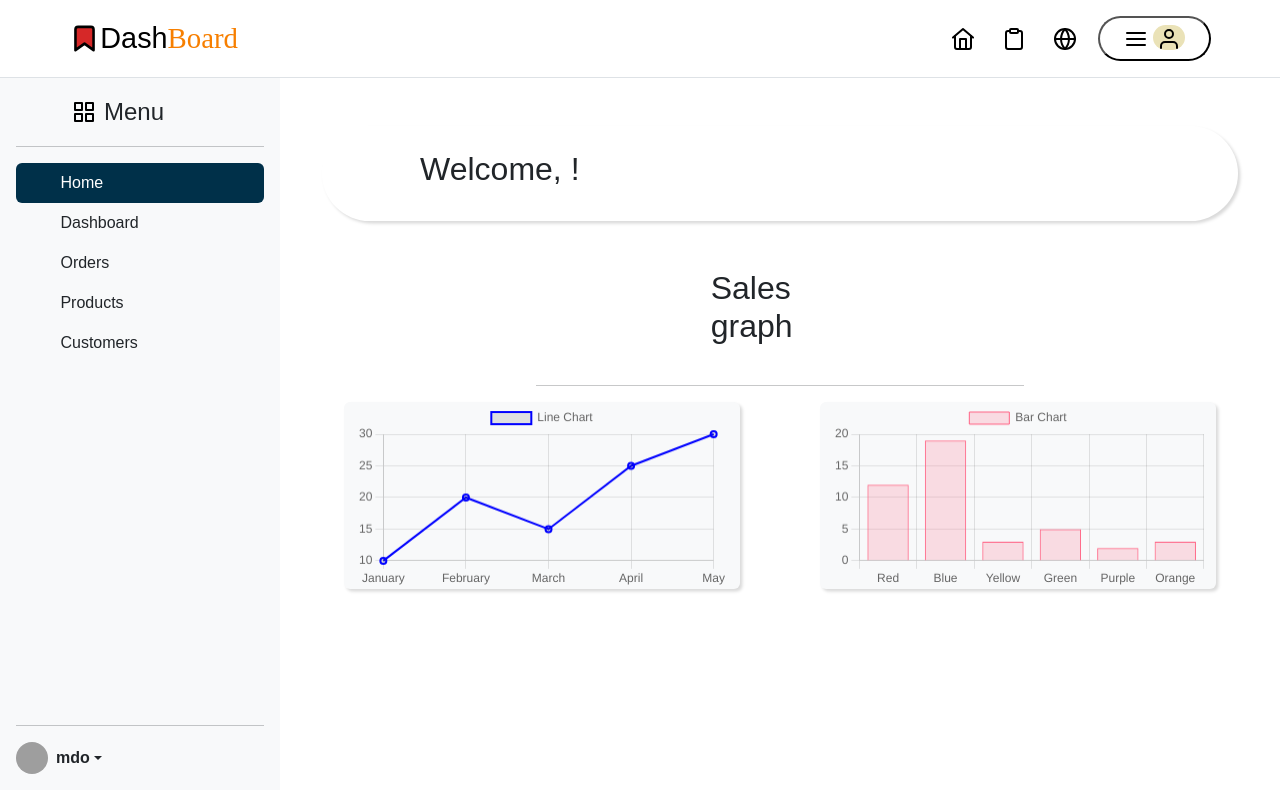
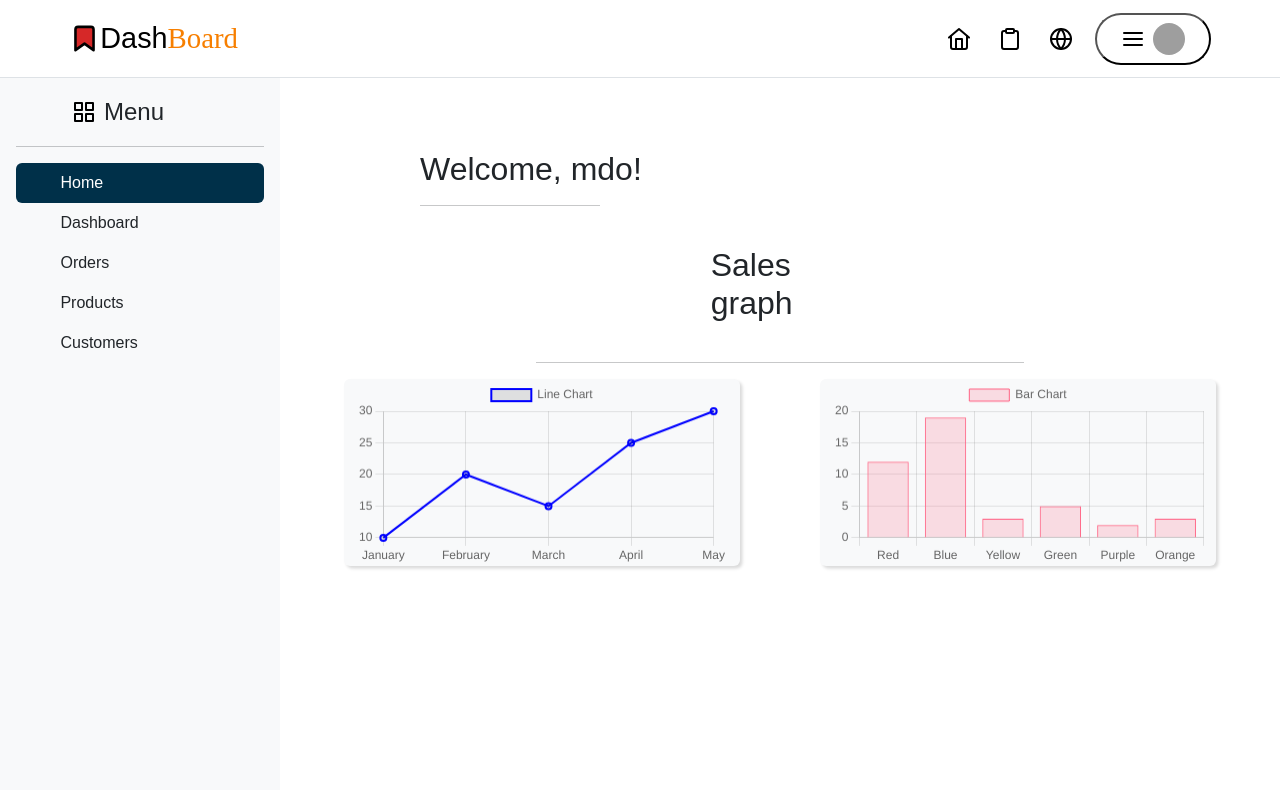
Before and after one commit to elkhailihamza/YouBooking, a PHP site: page /resources/page/dashboard.php in a window 1280 px wide. Run offline with PHP 8.4, Linux system fonts and the light colour scheme; some web fonts are replaced; grey boxes are pictures that could not be loaded.

Commit message:
some changes

```diff
--- a/resources/includes/board_header.php
+++ b/resources/includes/board_header.php
@@ -65,35 +65,26 @@
                 </ul>
             </div>
             <div class="dropdown d-flex align-items-center dropdown__menu">
-                <button class="bg-white rounded-pill px-4 py-2" type="button" data-bs-toggle="dropdown"
-                    data-toggle="dropdown" aria-expanded="false">
+                <button class="bg-white d-flex align-items-center gap-2 rounded-pill px-4 py-2" type="button"
+                    data-bs-toggle="dropdown" data-toggle="dropdown" aria-expanded="false">
                     <svg xmlns="http://www.w3.org/2000/svg" width="24" height="24" viewBox="0 0 24 24" fill="none"
                         stroke="#000000" stroke-width="2" stroke-linecap="round" stroke-linejoin="round">
                         <line x1="3" y1="12" x2="21" y2="12"></line>
                         <line x1="3" y1="6" x2="21" y2="6"></line>n
                         <line x1="3" y1="18" x2="21" y2="18"></line>
                     </svg>
-                    <span class="rounded-pill p-1" style="background-color: #EAE2B7;">
-                        <svg xmlns="http://www.w3.org/2000/svg" width="24" height="24" viewBox="0 0 24 24" fill="none"
-                            stroke="#000000" stroke-width="2" stroke-linecap="round" stroke-linejoin="round"
-                            class="feather feather-user">
-                            <path d="M20 21v-2a4 4 0 0 0-4-4H8a4 4 0 0 0-4 4v2"></path>
-                            <circle cx="12" cy="7" r="4"></circle>
-                        </svg></span>
+                    <a href="#" class="d-flex align-items-center text-decoration-none">
+                        <img src="https://github.com/mdo.png" alt="" width="32" height="32" class="rounded-circle">
+                    </a>
                 </button>
-                <ul class="dropdown-menu dropdown-menu-end me-5 border-0 dropdown__list">
-                    <li><a class="dropdown-item disabled" href="#">Dropdown Menu</a></li>
+                <ul class="dropdown-menu dropdown-menu-end text-small shadow dropdown__list" aria-labelledby="dropdownUser2">
+                    <li><a class="dropdown-item" href="#">New project...</a></li>
+                    <li><a class="dropdown-item" href="#">Settings</a></li>
+                    <li><a class="dropdown-item" href="#">Profile</a></li>
                     <li>
                         <hr class="dropdown-divider">
                     </li>
-                    <li><a class="dropdown-item" href="#">Sign up</a></li>
-                    <li><a class="dropdown-item" href="#">Login</a></li>
-                    <li>
-                        <hr class="dropdown-divider">
-                    </li>
-                    <li><a class="dropdown-item" href="#">Gift Cards</a></li>
-                    <li><a class="dropdown-item" href="#">Book your hotel</a></li>
-                    <li><a class="dropdown-item" href="#">Help Center</a></li>
+                    <li><a class="dropdown-item" href="#">Sign out</a></li>
                 </ul>
             </div>
         </div>
@@ -156,24 +147,7 @@
                 </a>
             </li>
         </ul>
-        <hr>
-        <div class="dropdown">
-            <a href="#" class="d-flex align-items-center link-dark text-decoration-none dropdown-toggle"
-                id="dropdownUser2" data-bs-toggle="dropdown" aria-expanded="false">
-                <img src="https://github.com/mdo.png" alt="" width="32" height="32" class="rounded-circle me-2">
-                <strong>mdo</strong>
-            </a>
-            <ul class="dropdown-menu text-small shadow" aria-labelledby="dropdownUser2">
-                <li><a class="dropdown-item" href="#">New project...</a></li>
-                <li><a class="dropdown-item" href="#">Settings</a></li>
-                <li><a class="dropdown-item" href="#">Profile</a></li>
-                <li>
-                    <hr class="dropdown-divider">
-                </li>
-                <li><a class="dropdown-item" href="#">Sign out</a></li>
-            </ul>
-        </div>
     </div>
-<script src="https://cdn.jsdelivr.net/npm/bootstrap@5.3.2/dist/js/bootstrap.bundle.min.js"
-    integrity="sha384-C6RzsynM9kWDrMNeT87bh95OGNyZPhcTNXj1NW7RuBCsyN/o0jlpcV8Qyq46cDfL"
-    crossorigin="anonymous"></script>
+    <script src="https://cdn.jsdelivr.net/npm/bootstrap@5.3.2/dist/js/bootstrap.bundle.min.js"
+        integrity="sha384-C6RzsynM9kWDrMNeT87bh95OGNyZPhcTNXj1NW7RuBCsyN/o0jlpcV8Qyq46cDfL"
+        crossorigin="anonymous"></script>
--- a/resources/page/dashboard.php
+++ b/resources/page/dashboard.php
@@ -2,12 +2,13 @@
 include("../includes/board_header.php");
 ?>
 <section class="container-fluid p-0">
-    <div class="container rounded-pill py-4 welcome-wrap mt-5 col-11">
+    <div class="container rounded-pill py-4 mt-5 col-11">
         <div class="container col-10">
-            <h2>Welcome, !</h2>
+            <h2>Welcome, mdo!</h2>
+            <hr class="col-3">
         </div>
     </div>
-    <div class="d-flex flex-column align-items-center container-fluid mt-5">
+    <div class="d-flex flex-column align-items-center container-fluid">
         <div class="container-fluid col-2 pb-3">
             <h2>Sales graph</h2>
         </div>
```
